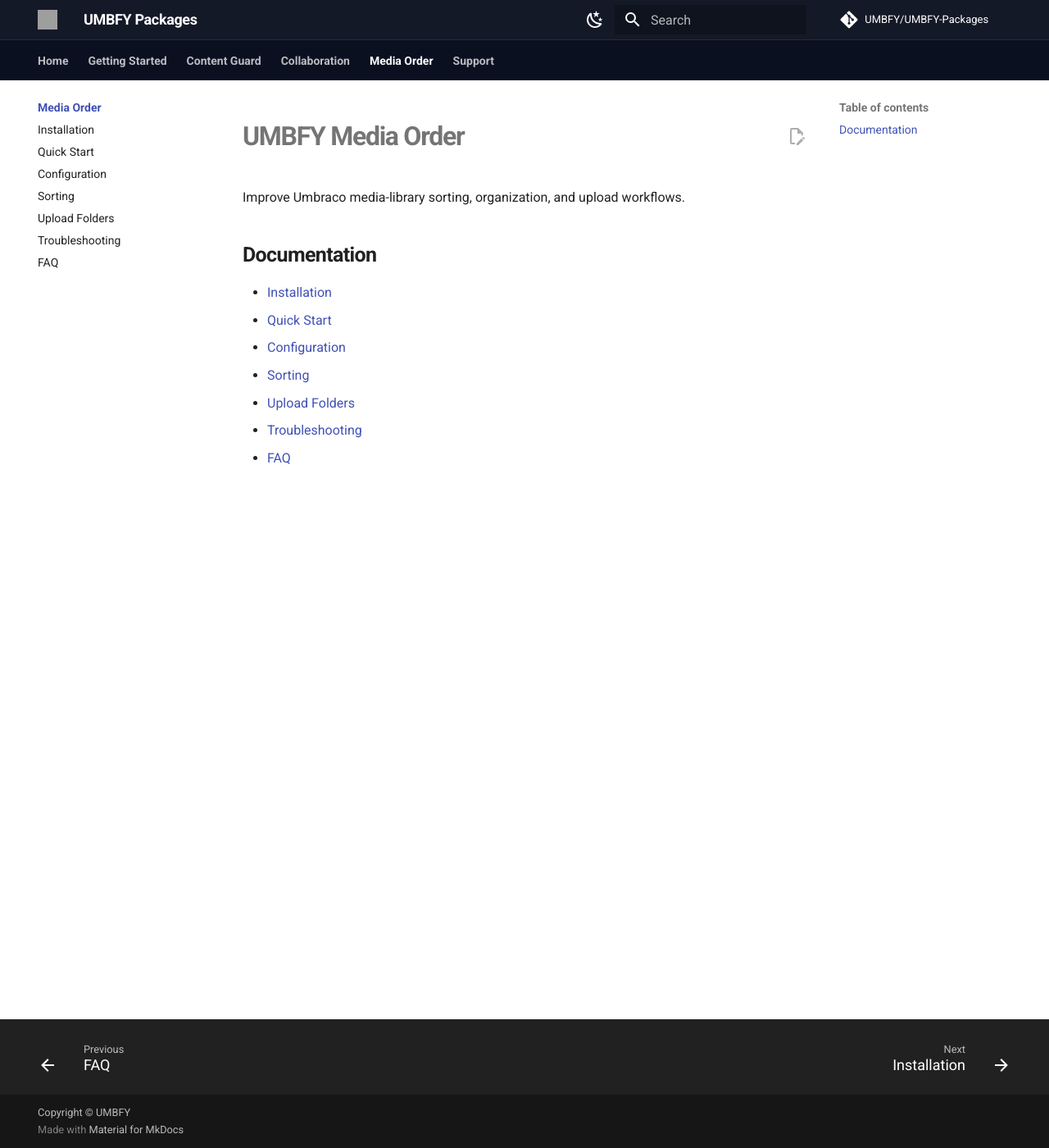
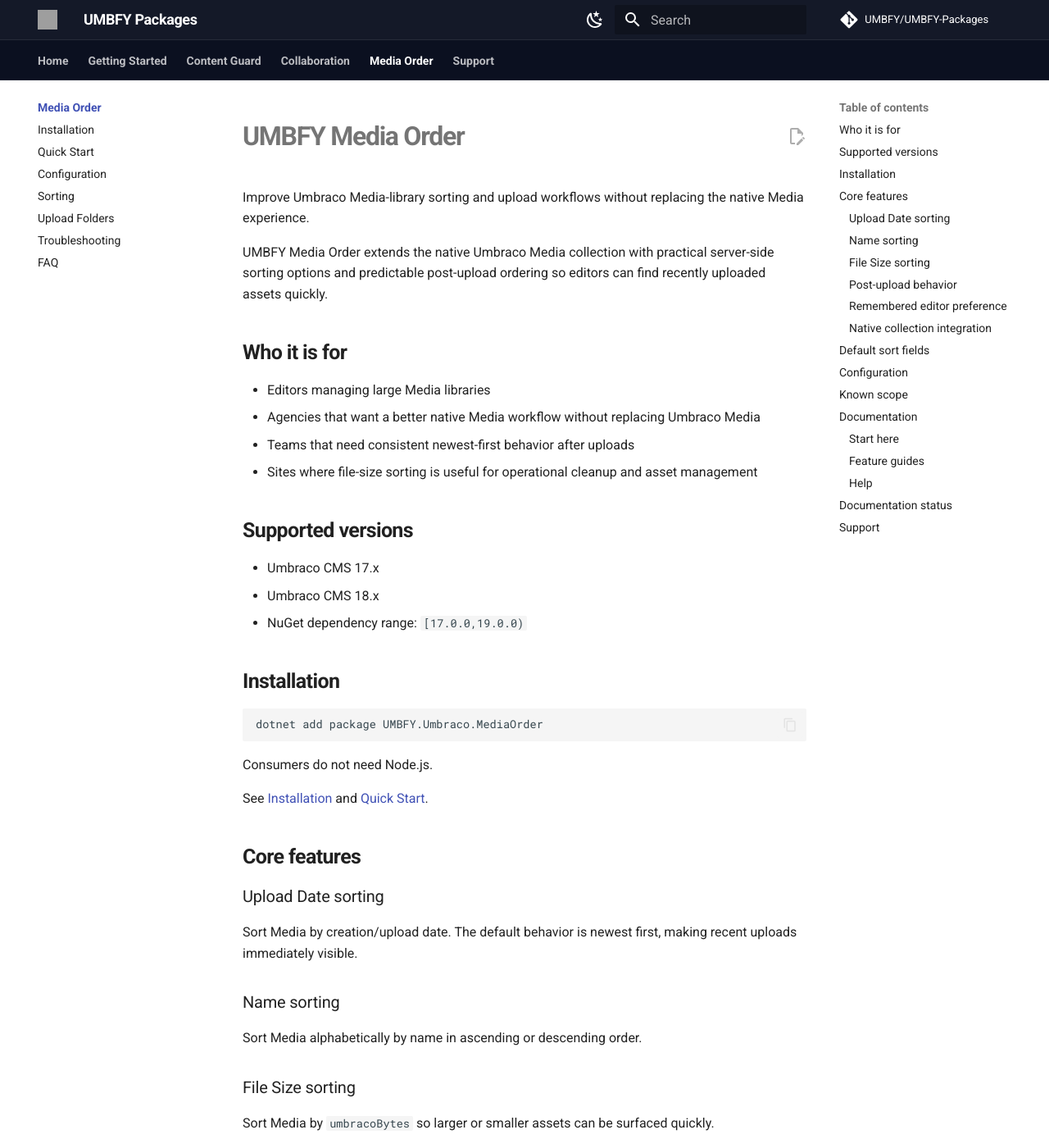
Before and after one commit to UMBFY/UMBFY-Packages, an MkDocs documentation site: the page built from docs/media-order/README.md, in a window 1280 px wide and 1400 px high. Shown: the whole window at 82% size. Built offline with MkDocs 1.6.1 and Material for MkDocs 9.7.7, drawn with Linux system fonts in a browser that asks for light colours; comment, search, counter and statistics services are not loaded; some of the changed text lies outside the part shown; grey boxes are pictures that could not be loaded.

Commit message:
docs: expand Media Order package overview

````diff
--- a/docs/media-order/README.md
+++ b/docs/media-order/README.md
@@ -1,13 +1,120 @@
 # UMBFY Media Order
 
-Improve Umbraco media-library sorting, organization, and upload workflows.
+Improve Umbraco Media-library sorting and upload workflows without replacing the native Media experience.
+
+UMBFY Media Order extends the native Umbraco Media collection with practical server-side sorting options and predictable post-upload ordering so editors can find recently uploaded assets quickly.
+
+## Who it is for
+
+- Editors managing large Media libraries
+- Agencies that want a better native Media workflow without replacing Umbraco Media
+- Teams that need consistent newest-first behavior after uploads
+- Sites where file-size sorting is useful for operational cleanup and asset management
+
+## Supported versions
+
+- Umbraco CMS 17.x
+- Umbraco CMS 18.x
+- NuGet dependency range: `[17.0.0,19.0.0)`
+
+## Installation
+
+```bash
+dotnet add package UMBFY.Umbraco.MediaOrder
+```
+
+Consumers do not need Node.js.
+
+See [Installation](installation.md) and [Quick Start](quick-start.md).
+
+## Core features
+
+### Upload Date sorting
+
+Sort Media by creation/upload date. The default behavior is newest first, making recent uploads immediately visible.
+
+### Name sorting
+
+Sort Media alphabetically by name in ascending or descending order.
+
+### File Size sorting
+
+Sort Media by `umbracoBytes` so larger or smaller assets can be surfaced quickly.
+
+### Post-upload behavior
+
+After an upload, the Media listing returns to Upload Date descending so newly uploaded items appear first instead of being hidden elsewhere in the current sort order.
+
+### Remembered editor preference
+
+The package can remember a user's selected sort field and direction in namespaced local storage.
+
+### Native collection integration
+
+Sorting applies to the native `Umb.Collection.Media` experience and uses server-side collection ordering rather than replacing the entire Media library UI.
+
+## Default sort fields
+
+| Display name | Field | Default direction |
+| --- | --- | --- |
+| Name | `name` | Ascending |
+| Upload Date | `createDate` | Descending |
+| File Size | `umbracoBytes` | Descending |
+
+Changing sort resets pagination to the first page.
+
+## Configuration
+
+```json
+{
+  "UMBFY": {
+    "MediaOrder": {
+      "DefaultSortField": "createDate",
+      "DefaultSortDirection": "desc",
+      "RememberUserChoice": true,
+      "MaxPageSize": 100
+    }
+  }
+}
+```
+
+| Setting | Default | Purpose |
+| --- | --- | --- |
+| `DefaultSortField` | `createDate` | Initial sort field |
+| `DefaultSortDirection` | `desc` | Initial sort direction |
+| `RememberUserChoice` | `true` | Persist the editor's preference |
+| `MaxPageSize` | `100` | Upper bound for package server-side paging behavior |
+
+See [Configuration](configuration.md).
+
+## Known scope
+
+- Sorting targets the native Umbraco Media collection.
+- Upload Date and File Size are enabled through package integration rather than by permanently mutating Umbraco Media list-view configuration.
+- The package should preserve the surrounding native Backoffice workflow wherever possible.
 
 ## Documentation
+
+### Start here
 
 - [Installation](installation.md)
 - [Quick Start](quick-start.md)
 - [Configuration](configuration.md)
+
+### Feature guides
+
 - [Sorting](sorting.md)
 - [Upload Folders](upload-folders.md)
+
+### Help
+
 - [Troubleshooting](troubleshooting.md)
 - [FAQ](faq.md)
+
+## Documentation status
+
+The Media Order guide should include real Backoffice screenshots for list and grid views, each sort mode, direction changes, post-upload behavior, and upload-folder behavior. Examples should use a stable demo Media library so screenshots remain comparable between releases.
+
+## Support
+
+Use the UMBFY Packages issue forms for bugs, compatibility reports, feature requests, and support. Never include credentials, connection strings, API keys, license keys, or other secrets in public issues.
````
